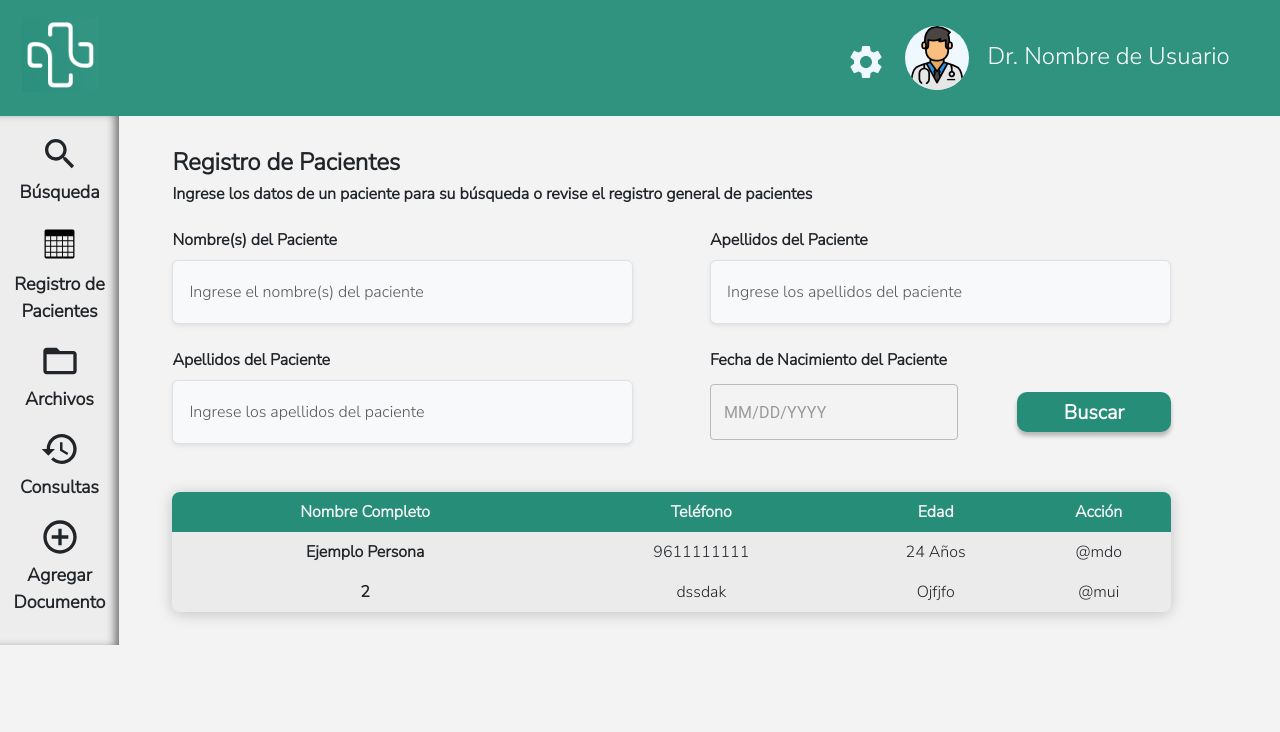
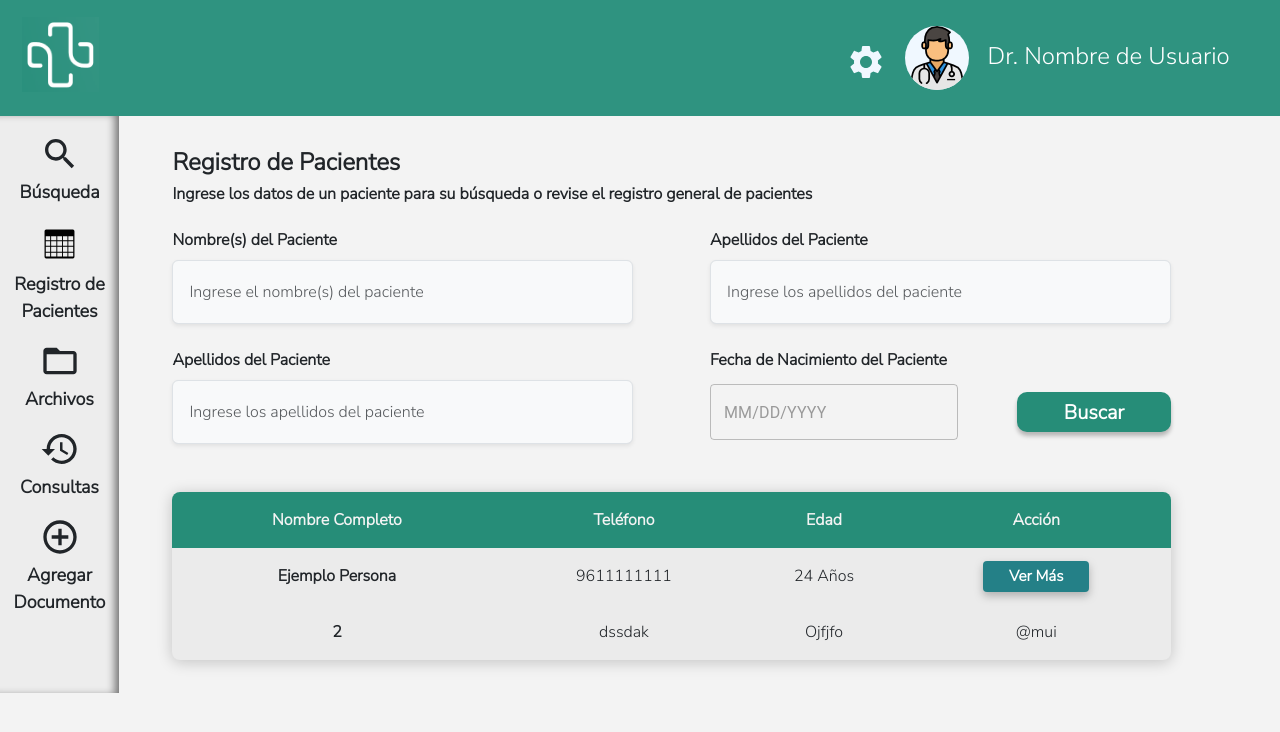
Before and after one commit to DiegoG0477/saludata-frontend, a React (Vite) app: page /pacient-search in a window 1280 px wide. Shown: the top 732 px of the page. Built offline with nearby package versions, Linux system fonts and the light colour scheme.

Commit message:
pacient-search-completed

```diff
--- a/src/App.css
+++ b/src/App.css
@@ -28,7 +28,6 @@
 .system-content .globalButton:active {
   background: #268d78 !important;
   box-shadow: 0px 4px 4px 0px rgba(0, 0, 0, 0.25);
-  outline: none;
 }
 
 /* HEAD COMPONENT */
@@ -143,7 +142,7 @@
 }
 
 .tablaS tr {
-  height: 5vh;
+  height: 7vh;
 }
 
 .tablaS .left-th {
--- a/src/components/PacientSearch.jsx
+++ b/src/components/PacientSearch.jsx
@@ -1,6 +1,7 @@
 import React, { useState } from "react";
 import "../App.css";
 import { DatePicker } from "@mui/x-date-pickers";
+import ColumnButton from "./atoms/ColumnButton";
 
 function PacientSearch() {
   return (
@@ -115,7 +116,9 @@ function PacientSearch() {
                 <th scope="row">Ejemplo Persona</th>
                 <td>9611111111</td>
                 <td>24 Años</td>
-                <td>@mdo</td>
+                <td>
+                  <ColumnButton text="Ver Más" color="#248087"/>
+                </td>
               </tr>
               <tr>
                 <th scope="row">2</th>
--- /dev/null
+++ b/src/components/atoms/ColumnButton.jsx
@@ -0,0 +1,15 @@
+import "../../styles/atoms.css";
+
+export default function ColumnButton(props) {
+  return (
+    <>
+      <button
+        type="button"
+        class="btn btn-secondary btn-sm column-btn"
+        style={{ background: props.color }}
+      >
+        {props.text}
+      </button>
+    </>
+  );
+}
--- /dev/null
+++ b/src/styles/atoms.css
@@ -0,0 +1,20 @@
+/* ---------------ColumnButton---------------- */
+.column-btn{
+    font-weight: bolder;
+    padding-left: 2vw;
+    padding-right: 2vw;
+    border-width: 0px;
+    /* box-shadow: 0px 4px 4px 0px rgba(0, 0, 0, 0.25); */
+    filter: drop-shadow(0px 4px 4px rgba(0, 0, 0, 0.25));
+    font-size: 0.95rem;
+    outline: none;
+}
+
+.column-btn:hover{
+    cursor: pointer;
+}
+
+.column-btn:focus{
+    box-shadow: none;
+    border-color: rgba(0,0,0,.125);
+}
```
Also changed, not shown: src/components/atoms/CollapseButton.jsx (added, +33 -0 lines).
